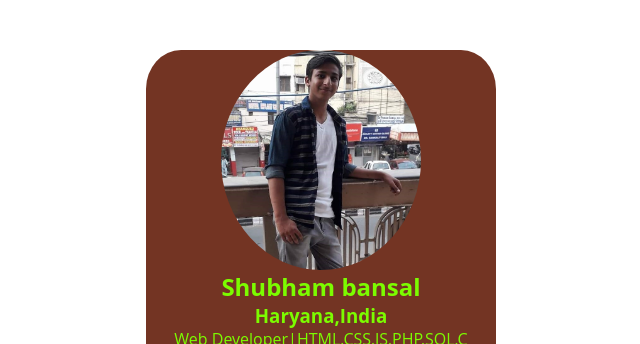
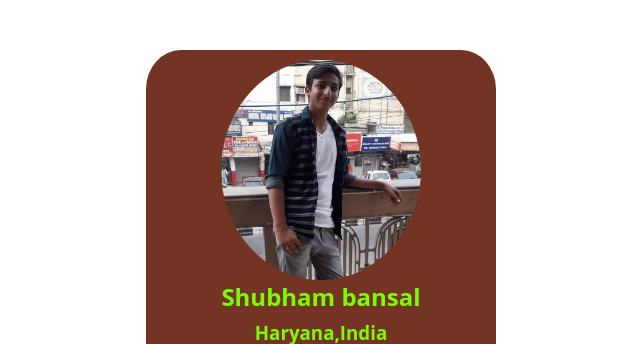
Before and after one commit to shubham610/shubham610.github.io, a plain HTML site: page index.html in a window 1280 px wide. Shown: the part 155-499 px from the top of the page, without its empty margins (319-959 px from the left). Drawn offline with Linux system fonts and the light colour scheme.

Commit message:
Update index.html

```diff
--- a/index.html
+++ b/index.html
@@ -29,6 +29,7 @@
 img{
 height:220px;width:200px;
 border-radius:50%;
+margin-top:10px;
 }
 a:link{color:lawngreen;
 text-decoration:none;
@@ -42,6 +43,9 @@ text-decoration:none;
 a:active{color:lawngreen;
 text-decoration:none;
 }
+h2{margin-bottom:7px;}
+h3{margin-bottom:7px;}
+p{margin-bottom:10px;}
 </style>
 <body>
 <div class=back>
```
